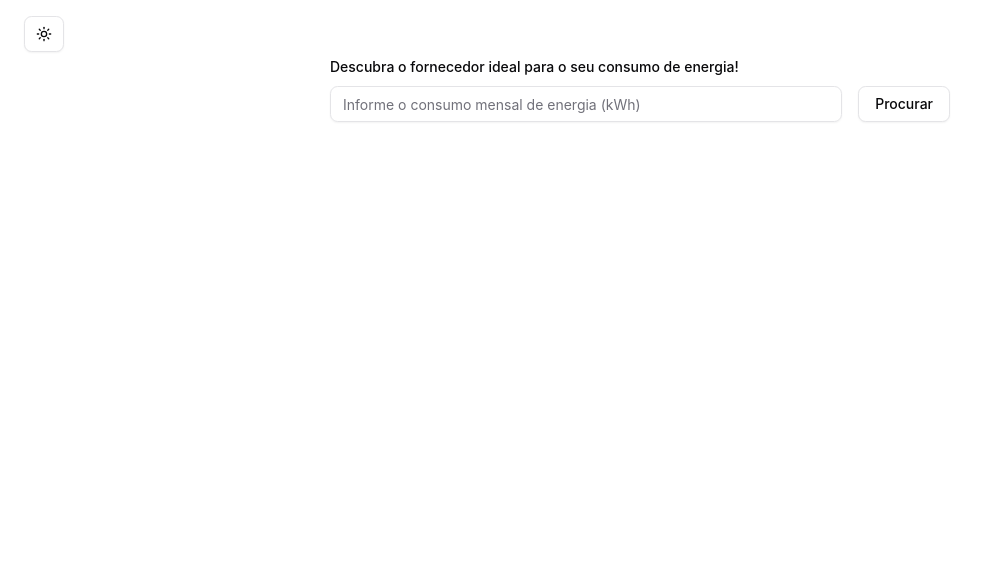
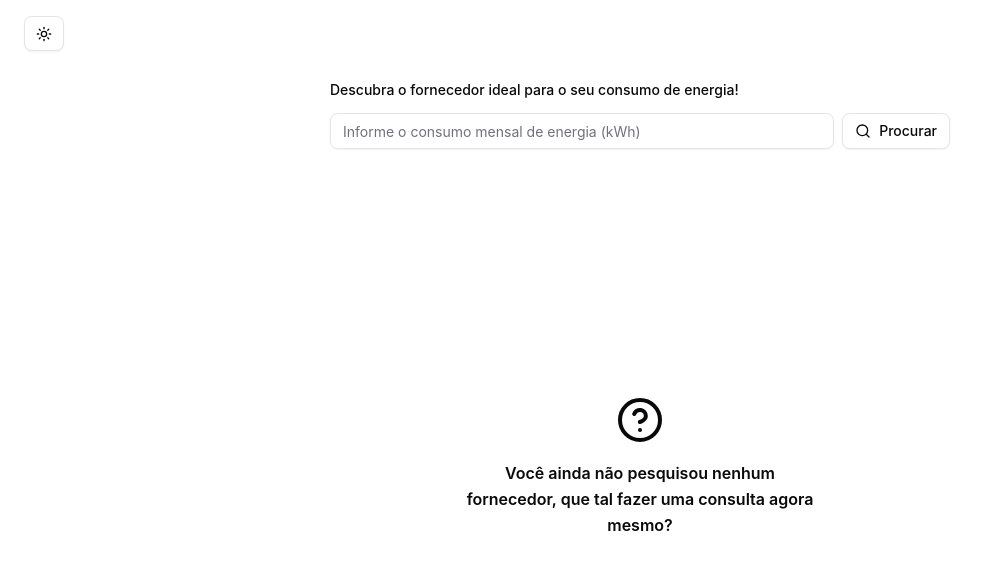
Before and after one commit to MatheusFilg/echo-volt-ui, a React (Vite) app: page / in a window 1280 px wide. Shown: the top 570 px of the page, without its empty margins (0-989 px from the left). Built offline with nearby package versions, Linux system fonts and the light colour scheme.

Commit message:
add empty, noResults and loading components

```diff
--- a/src/app.tsx
+++ b/src/app.tsx
@@ -5,6 +5,10 @@ import { ThemeToggle } from './components/theme-toggle'
 import { SupplierForm } from './components/supplier-form'
 import { SupplierCard } from './components/supplier-card'
 import { useState } from 'react'
+import { EmptySupplier } from './components/empty-supplier'
+import { NoResultSupplier } from './components/no-results-supplier'
+import { LoaderCircle } from 'lucide-react'
+import { LoadingSpinner } from './components/loading-spinner'
 
 export function App() {
   const [selectedId, setSelectedId] = useState<string | null>(null)
@@ -20,9 +24,17 @@ export function App() {
   }
 
   return (
-    <div className="flex flex-col gap-2 px-6 py-4 h-screen">
+    <div className="flex flex-col gap-4 px-6 py-4 h-screen">
       <ThemeToggle />
       <SupplierForm onSubmit={handleSearchSuppliers} isLoading={loading} />
+
+      {loading ? (
+        <LoadingSpinner />
+      ) : data?.supplierTable.length === undefined ? (
+        <EmptySupplier />
+      ) : data.supplierTable.length === 0 ? (
+        <NoResultSupplier />
+      ) : (
         <div className="mt-6 w-full h-full grid grid-cols-4 grid-rows-3 gap-x-6 gap-y-4">
           {data?.supplierTable.map(item => {
             return (
@@ -37,6 +49,7 @@ export function App() {
             )
           })}
         </div>
+      )}
     </div>
   )
 }
--- /dev/null
+++ b/src/components/empty-supplier.tsx
@@ -0,0 +1,13 @@
+import { CircleHelp } from 'lucide-react'
+
+export function EmptySupplier() {
+  return (
+    <div className="h-screen flex flex-col items-center gap-4 justify-center">
+      <CircleHelp className="h-12 w-12" />
+      <p className="text-foreground font-semibold leading-relaxed max-w-90 text-center">
+        Você ainda não pesquisou nenhum fornecedor, que tal fazer uma consulta
+        agora mesmo?
+      </p>
+    </div>
+  )
+}
--- /dev/null
+++ b/src/components/loading-spinner.tsx
@@ -0,0 +1,9 @@
+import { LoaderCircle } from 'lucide-react'
+
+export function LoadingSpinner() {
+  return (
+    <div className="h-screen flex -translate-x-6 -translate-y-8 items-center justify-center">
+      <LoaderCircle className="animate-spin h-16 w-16 " />
+    </div>
+  )
+}
--- /dev/null
+++ b/src/components/no-results-supplier.tsx
@@ -0,0 +1,15 @@
+import { SearchX } from 'lucide-react'
+
+export function NoResultSupplier() {
+  return (
+    <div className="h-screen flex flex-col items-center justify-center">
+      <SearchX className="h-12 w-12 mb-4" />
+      <p className="text-foreground font-semibold leading-relaxed max-w-80 text-center">
+        Nenhum Resultado foi encontrado para esta consulta.
+      </p>
+      <p className="text-foreground font-semibold leading-relaxed max-w-80 text-center underline">
+        Por favor, tente novamente.
+      </p>
+    </div>
+  )
+}
--- a/src/components/supplier-form.tsx
+++ b/src/components/supplier-form.tsx
@@ -2,6 +2,7 @@ import { useState, type FormEvent } from 'react'
 import { Button } from './ui/button'
 import { Input } from './ui/input'
 import { Label } from './ui/label'
+import { LoaderCircle, Search } from 'lucide-react'
 
 interface SupplierFormProps {
   onSubmit: (value: number) => void
@@ -21,20 +22,20 @@ export function SupplierForm({ onSubmit, isLoading }: SupplierFormProps) {
   }
 
   return (
-    <div className="flex flex-col gap-3 w-[620px] justify-center items-center self-center">
+    <div className="flex flex-col translate-y-4 gap-3 justify-center items-center self-center w-full">
+      <form className="flex flex-col w-[620px] gap-4" onSubmit={handleSubmit}>
         <Label htmlFor="supplier" className="flex self-start">
           Descubra o fornecedor ideal para o seu consumo de energia!
         </Label>
-      <form
-        id="supplier"
-        className="flex flex-row w-full gap-4"
-        onSubmit={handleSubmit}
-      >
+        <div className="flex flex-row gap-2">
           <Input
             placeholder="Informe o consumo mensal de energia (kWh)"
+            id="supplier"
             type="number"
             value={consumption}
             onChange={e => setConsumption(e.target.value)}
+            min={1}
+            max={500000}
           />
           <Button
             size="default"
@@ -43,8 +44,10 @@ export function SupplierForm({ onSubmit, isLoading }: SupplierFormProps) {
             type="submit"
             disabled={isLoading}
           >
-          {isLoading ? 'Carregando...' : 'Procurar'}
+            {isLoading ? <LoaderCircle className="animate-spin" /> : <Search />}
+            {isLoading ? 'Carregando' : 'Procurar'}
           </Button>
+        </div>
       </form>
     </div>
   )
```
Lines whose indentation alone changed are shown as unchanged.
